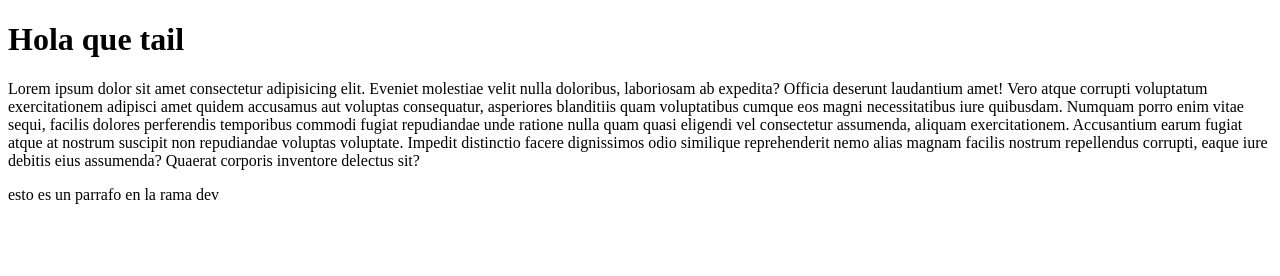
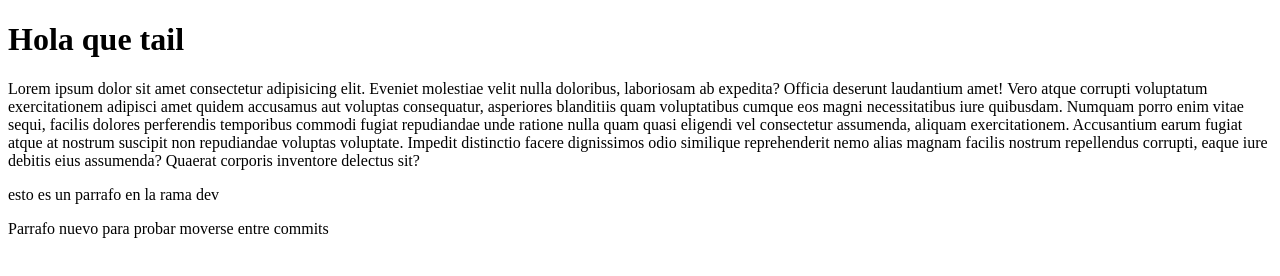
Before and after one commit to Isidro-Molina/primer_repositorio, a plain HTML site: page index.html in a window 1280 px wide. Drawn offline with Linux system fonts and the light colour scheme.

Commit message:
Cambios en el index.html rama_dev

```diff
--- a/index.html
+++ b/index.html
@@ -11,5 +11,6 @@
     <p>Lorem ipsum dolor sit amet consectetur adipisicing elit. Eveniet molestiae velit nulla doloribus, laboriosam ab expedita? Officia deserunt laudantium amet! Vero atque corrupti voluptatum exercitationem adipisci amet quidem accusamus aut voluptas consequatur, asperiores blanditiis quam voluptatibus cumque eos magni necessitatibus iure quibusdam. Numquam porro enim vitae sequi, facilis dolores perferendis temporibus commodi fugiat repudiandae unde ratione nulla quam quasi eligendi vel consectetur assumenda, aliquam exercitationem. Accusantium earum fugiat atque at nostrum suscipit non repudiandae voluptas voluptate. Impedit distinctio facere dignissimos odio similique reprehenderit nemo alias magnam facilis nostrum repellendus corrupti, eaque iure debitis eius assumenda? Quaerat corporis inventore delectus sit?</p>
 
     <p>esto es un parrafo en la rama dev</p>
+    <p>Parrafo nuevo para probar moverse entre commits</p>
 </body>
 </html>
```
